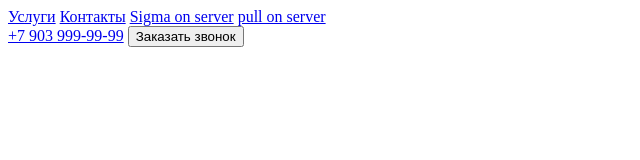
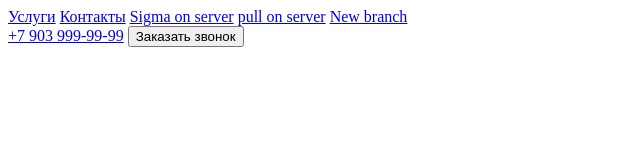
Before and after one commit to Dogkentt/gitstart, a plain HTML site: page index.html in a window 1280 px wide. Shown: the full height of the page, 0-640 px from the left. Drawn offline with Linux system fonts and the light colour scheme.

Commit message:
New branch

```diff
--- a/index.html
+++ b/index.html
@@ -14,6 +14,7 @@
             <a href="#contacts">Контакты</a>
             <a href="#contacts">Sigma on server</a>
             <a href="#contacts">pull on server</a>
+            <a href="#contacts">New branch</a>
         </nav>
         <div>
             <a href="tel:+79039999999">+7 903 999-99-99</a>
```
